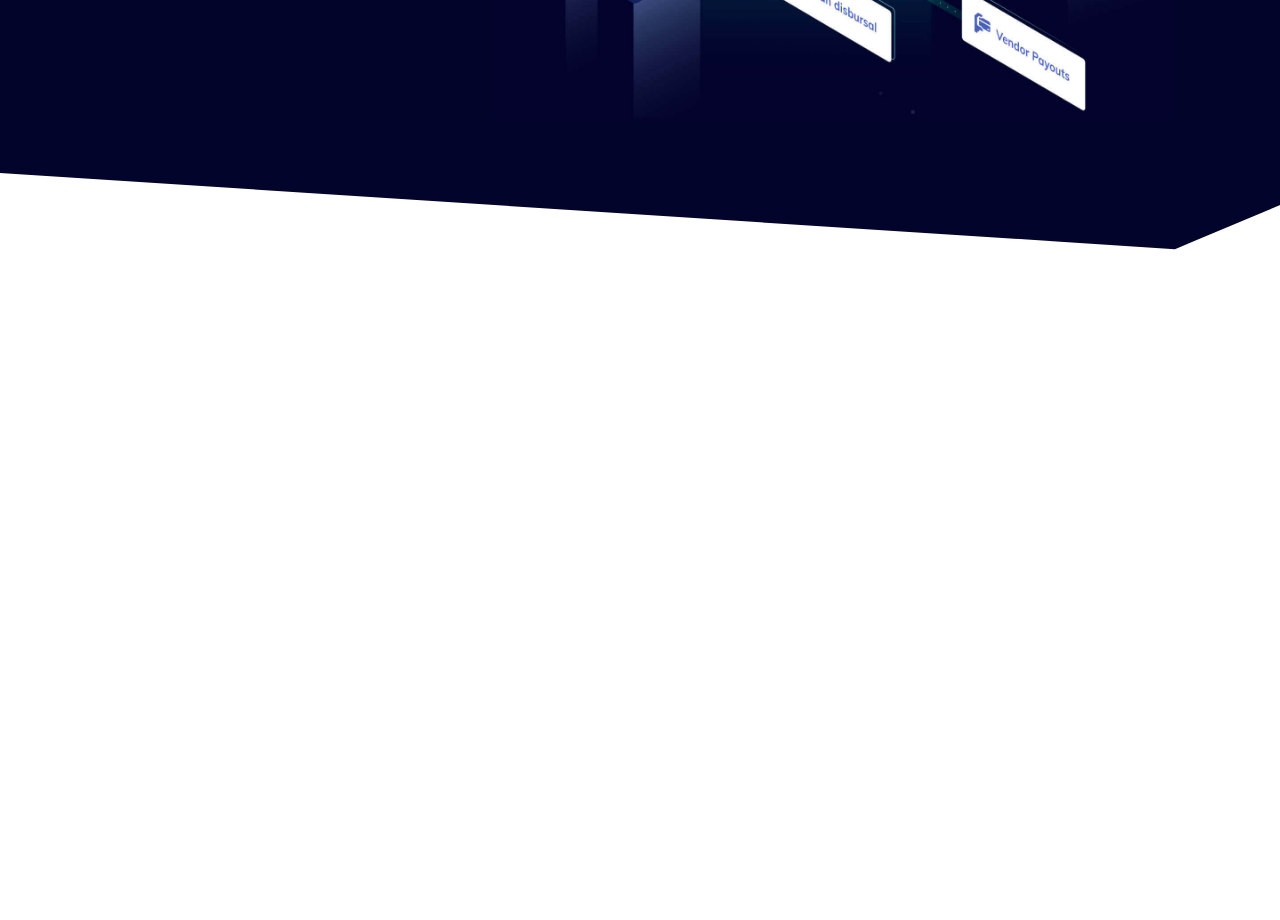
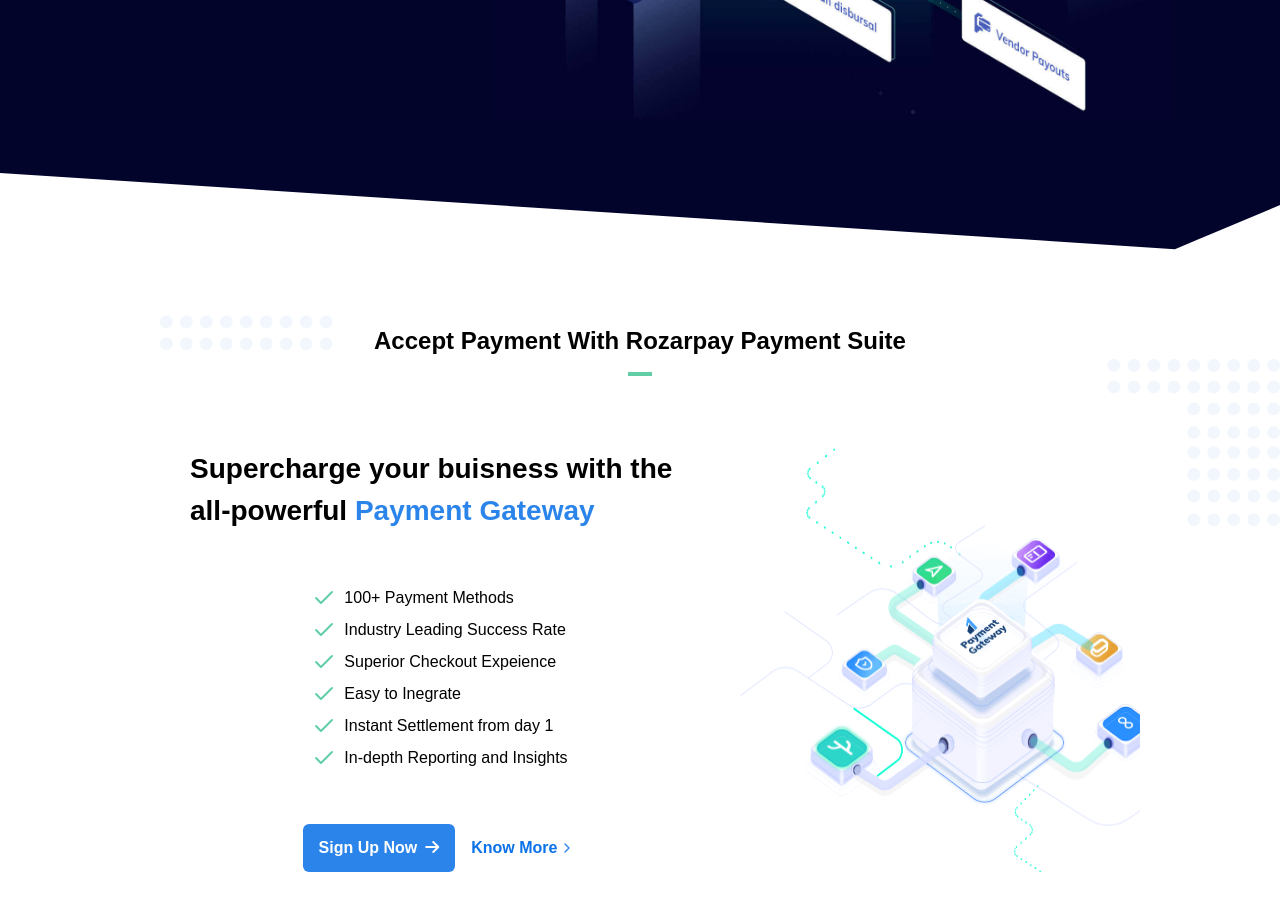
Before and after one commit to Asaini-AIML/Rozarpay, a website built with Vite: page index.html in a window 1280 px wide. Shown: the part 522-1442 px from the top of the page. Before the commit the page ends 800 px from the top, so only its background shows below. Built offline with nearby package versions, Linux system fonts and the light colour scheme.

Commit message:
feature section half

```diff
--- a/index.html
+++ b/index.html
@@ -6,7 +6,8 @@
     <!-- <script src="https://cdn.tailwindcss.com"></script> -->
      <link rel="stylesheet" href="main.css">
      <link rel="stylesheet" href="https://cdnjs.cloudflare.com/ajax/libs/font-awesome/6.0.0-beta3/css/all.min.css">
-    <title>Document</title>
+     <script src="https://unpkg.com/feather-icons"></script>
+    <title>Rozarpay</title>
 </head>
 <body>
    <nav class="bg-deepBlue">
@@ -62,6 +63,7 @@
            </div>
        </div>
    </nav>
+  <!--Hero section-->
    <section class="relative bg-deepBlue">
     <div class="w-10/12 max-w-[1080px] flex  flex-row justify-between items-center mx-auto ">
 
@@ -73,7 +75,7 @@
                 Accept payment from customer. Automate Payouts to vendor & employees. Never run out of working capital.
              </p>
              <a href="/signup" >
-             <button class=" text-white bg-lightBlue  rounded-md py-3 px-2 font-mullish hover:bg-lightBlue500 transition-all duration-200">Sign Up Now</button>
+             <button class=" text-white bg-lightBlue  rounded-md py-3 px-2 font-mullish hover:bg-lightBlue500 transition-all duration-200 mt-4">Sign Up Now</button>
             </a>
         </div>
         <!--right-->
@@ -85,5 +87,44 @@
     </div>
 
    </section>
+   <!--feature section-->
+   <section class="relative mt-[190px] overflow-hidden">
+    <img class="absolute -top-[8rem] left-[10rem] inline-block " src="./image/feature-section1-dottedrows.png" alt="" loading="lazy" width="233" height="167">
+    <img class="absolute top-[3rem] right-0 inline-block rotate-180" src="./image/feature-section1-dottedrows.png" alt="" loading="lazy" width="233" height="167">
+    <div class="relative w-11/12 max-w-[1080px] mx-auto pt-4 ">
+        <!--heading-->
+        <h2 class="font-mullish text-center text-2xl font-extrabold leading-[1.2]">Accept Payment With Rozarpay Payment Suite</h2>
+        <div class="bg-greenLight w-6 h-1 mx-auto mt-4 mb-6"></div>
+        <!--content box-->
+        <div class="w-full min-h-[520px] bg-white flex rounded-md relative p-10 py-12">
+            <!--left-->
+            <div class="flex flex-col justify-between items-center w-full">
+                <h3 class="font-mullish font-bold text-[28px] leading:10  max-w-[500px]">Supercharge your buisness with the all-powerful <span class="text-lightBlue">Payment Gateway</span></h3>
+                <ul class="space-y-2">
+                    <li class="font-mullish flex items-center space-x-2"><i data-feather="check" class="text-greenLight"></i><span>100+ Payment Methods</span></li>
+                    <li class="font-mullish flex items-center space-x-2"><i data-feather="check" class="text-greenLight"></i><span>Industry Leading Success Rate</span></li>
+                    <li class="font-mullish flex items-center space-x-2"><i data-feather="check" class="text-greenLight"></i><span>Superior Checkout Expeience</span></li>
+                    <li class="font-mullish flex items-center space-x-2"><i data-feather="check" class="text-greenLight"></i><span>Easy to Inegrate</span></li>
+                    <li class="font-mullish flex items-center space-x-2"><i data-feather="check" class="text-greenLight"></i><span>Instant Settlement from day 1</span></li>
+                    <li class="font-mullish flex items-center space-x-2"><i data-feather="check" class="text-greenLight"></i><span>In-depth Reporting and Insights</span></li>
+                </ul>
+                <!--for button and hyperlink-->
+                <div class="flex flex-row items-center space-x-4 ">
+                   <a href="/signup"><button class="bg-lightBlue text-white rounded-md font-mullish font-bold py-3 px-4 w-fit hover:bg-lightBlue500 transition-all duration-200">Sign Up Now<i class="fas fa-arrow-right ml-2"></i></button></a>
+                    <!--hyperlyink-->
+                    <div class="flex items-center cursor-pointer group">
+                        <a href="/" class="font-mullish font-bold text-lightBlue500 group-hover:text-grayBlue transition-all duration-200">Know More</a>
+                        <i data-feather="chevron-right" class="w-5 h-4 text-lightBlue group-hover:text-grayBlue transition-all duration-200"></i>
+                    </div>
+                </div>
+            </div>
+            <!--right-->
+            <img class="max-w-[400px] relative right-0 bottom-0 " src="./image/payment-suite.png" alt="">
+        </div>
+    </div>
+   </section>
+   <script>
+    feather.replace();
+</script>
 </body>
 </html>
```
